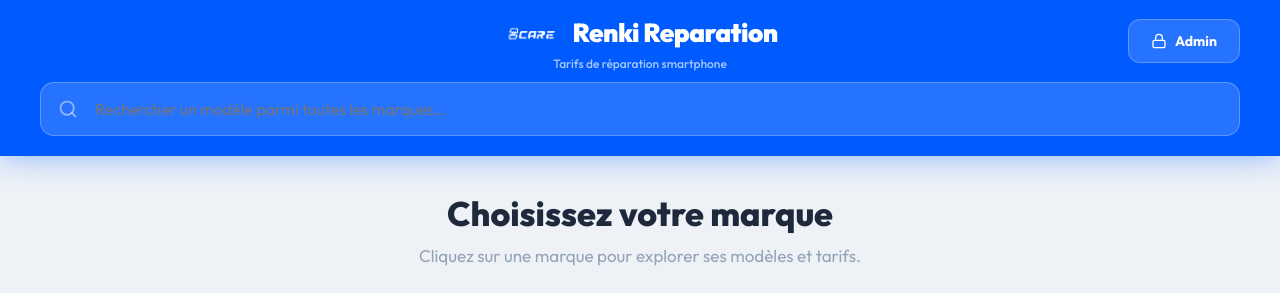
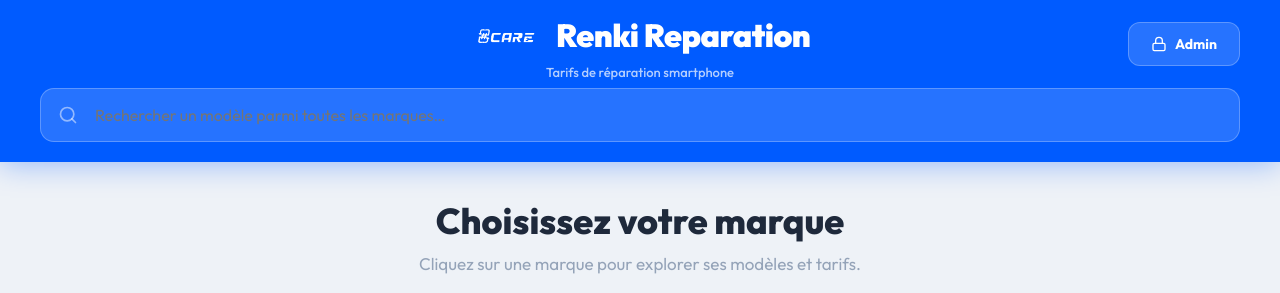
Before and after one commit to RenkiConnected/renki-reparation, a React (Vite) app: page / in a window 1280 px wide. Shown: the top 293 px of the page. Built offline with nearby package versions, Linux system fonts and the light colour scheme.

Commit message:
Add files via upload

```diff
--- a/src/App.jsx
+++ b/src/App.jsx
@@ -367,47 +367,65 @@
 @media(max-width:600px){
  :root{--header-h:auto}
 
- /* Public view mobile */
+ /* ── Header mobile compact et CENTRÉ ── */
+ .header-wrap{padding:0 12px !important}
+ .header-row{height:64px !important}
+ .header-left{width:60px !important}
+ .header-right{width:60px !important}
+ .header-logo{height:26px !important}
+ .header-sitename{font-size:16px !important;white-space:nowrap !important}
+ .header-center{gap:6px !important}
+ .header-sub{font-size:10px !important}
+ .header-retour-text{display:none !important}
+ .header-admin-text{display:none !important}
+ .header-btn{padding:8px 10px !important;font-size:12px !important;min-width:0 !important}
+
+ /* ── Barre recherche mobile ── */
+ .search-input{font-size:15px !important;padding:12px 14px 12px 44px !important}
+ .search-wrap{padding-bottom:12px !important}
+
+ /* ── Main mobile ── */
  .public-main{padding:16px 12px 90px}
+
+ /* ── Titre section ── */
+ .section-title{font-size:22px !important;margin-bottom:6px !important}
+ .section-sub{font-size:13px !important;margin-bottom:20px !important}
+
+ /* ── Tuiles marques : 2 PAR RANGÉE ── */
+ .brand-grid{
+   display:grid !important;
+   grid-template-columns:1fr 1fr !important;
+   gap:12px !important;
+   justify-items:stretch !important;
+   width:100% !important;
+ }
+ .brand-tile{width:auto !important;flex-shrink:unset !important}
+ .brand-tile-zone{padding:16px 8px 12px !important}
+ .brand-tile-logo{max-width:56px !important;max-height:36px !important}
+ .brand-tile-fallback{width:48px !important;height:48px !important;font-size:20px !important}
+ .brand-tile-name{font-size:15px !important;margin-bottom:3px !important}
+ .brand-tile-info{font-size:11px !important}
+
+ /* ── Chips prix ── */
  .prices-grid{grid-template-columns:1fr 1fr;gap:8px}
- .pc{padding:12px 11px}
-
- /* Header mobile : logo plus petit, nom plus petit */
- .header-logo{height:28px !important}
- .header-sitename{font-size:17px !important}
- .header-center{gap:8px !important}
- .header-sub{font-size:10px !important}
- .header-retour span{display:none}
- .header-admin span.admin-txt{display:none}
-
- /* Brand grid 2 col on phone */
- .brand-grid{flex-direction:column !important;align-items:center !important}
- .brand-grid > div{width:100% !important;max-width:340px !important}
- .brand-tile-logo{width:64px !important;height:42px !important;max-width:64px !important;max-height:40px !important}
- .brand-tile-zone{padding:18px 12px 14px !important}
-
- /* Model rows bigger touch targets */
- .mr-header{padding:16px 14px !important;min-height:60px}
- .mr-name{font-size:15px !important}
- .mr-chevron{width:36px !important;height:36px !important}
-
- /* Admin — hide sidebar, show bottom nav */
+ .pc{padding:12px 10px}
+
+ /* ── Model rows ── */
+ .mr-header{padding:14px 12px !important;min-height:56px}
+ .mr-name{font-size:14px !important}
+ .mr-chevron{width:34px !important;height:34px !important}
+
+ /* ── Admin ── */
  .admin-aside{display:none}
  .admin-bottomnav{display:block}
  .admin-main{padding-bottom:72px}
-
- /* Brands tab stacked on mobile */
  .brands-layout{flex-direction:column}
  .brands-sidebar{width:100%;border-right:none;border-bottom:1px solid var(--g200);max-height:52px;overflow:hidden;flex-shrink:0}
  .brands-sidebar.open{max-height:300px;overflow-y:auto}
  .brands-content{padding:12px}
-
- /* Admin model rows */
  .admin-model-row{flex-direction:column !important;gap:8px !important}
  .admin-model-prices{flex-wrap:wrap}
  .admin-model-actions{flex-direction:row !important;justify-content:flex-end}
-
- /* Requests card */
  .req-card-body{flex-direction:column !important}
  .req-card-actions{flex-direction:row !important;justify-content:flex-end;flex-wrap:wrap}
 }
@@ -601,10 +619,10 @@
          return(
            <div key={rt.id} className="pc">
              <div style={{display:"flex",alignItems:"center",gap:"8px",marginBottom:"9px"}}>
-               <span style={{fontSize:"24px",lineHeight:1}}>{rt.icon}</span>
-               <span style={{fontSize:"12px",fontWeight:700,color:"var(--g500)",lineHeight:1.2}}>{rt.label}</span>
+               <span style={{fontSize:"28px",lineHeight:1}}>{rt.icon}</span>
+               <span style={{fontSize:"13px",fontWeight:700,color:"var(--g500)",lineHeight:1.2}}>{rt.label}</span>
              </div>
-             <div style={{fontSize:"30px",fontWeight:900,letterSpacing:"-1.5px",lineHeight:1,
+             <div style={{fontSize:"34px",fontWeight:900,letterSpacing:"-1.5px",lineHeight:1,
                color:price!=null?"var(--bl)":"var(--g300)",fontFamily:"'DM Mono',monospace"}}>
                {price!=null?`${price}€`:"—"}
              </div>
@@ -693,54 +711,63 @@
 
      {/* ── HEADER ── */}
      <header style={{background:"var(--bl)",boxShadow:"0 2px 28px rgba(0,91,255,.38)",
-       position:"sticky",top:0,zIndex:100}}>
-       <div style={{maxWidth:"100%",margin:"0 auto",padding:"0 40px"}}>
-         <div style={{display:"flex",alignItems:"center",justifyContent:"space-between",
-           height:"82px",gap:"16px"}}>
-
-           {/* Gauche : bouton retour si page modèles */}
-           <div style={{width:"120px",flexShrink:0}}>
+       position:"sticky",top:0,zIndex:100,overflow:"hidden"}}>
+       <div className="header-wrap" style={{maxWidth:"100%",margin:"0 auto",padding:"0 40px",boxSizing:"border-box"}}>
+
+         {/* Ligne principale */}
+         <div className="header-row" style={{display:"flex",alignItems:"center",
+           justifyContent:"space-between",height:"88px",gap:"8px"}}>
+
+           {/* Gauche */}
+           <div className="header-left" style={{width:"130px",flexShrink:0,minWidth:0}}>
              {screen==="models"&&(
-               <button onClick={goBack} style={{background:"rgba(255,255,255,.18)",border:"1px solid rgba(255,255,255,.25)",
-                 borderRadius:"10px",color:"#fff",padding:"10px 14px",cursor:"pointer",display:"flex",
-                 alignItems:"center",gap:"8px",fontSize:"14px",fontWeight:600,
-                 transition:"background .15s"}}
-                 onMouseEnter={e=>e.currentTarget.style.background="rgba(255,255,255,.28)"}
-                 onMouseLeave={e=>e.currentTarget.style.background="rgba(255,255,255,.18)"}>
-                 <IBack/> Retour
+               <button onClick={goBack} style={{background:"rgba(255,255,255,.18)",
+                 border:"1px solid rgba(255,255,255,.25)",borderRadius:"10px",color:"#fff",
+                 padding:"10px 14px",cursor:"pointer",display:"flex",alignItems:"center",
+                 gap:"8px",fontSize:"14px",fontWeight:600,whiteSpace:"nowrap",
+                 maxWidth:"100%",overflow:"hidden"}}>
+                 <IBack/>
+                 <span className="header-retour-text">Retour</span>
                </button>
              )}
            </div>
 
-           {/* Centre : logo Care + nom du site */}
-           <div style={{flex:1,display:"flex",flexDirection:"column",alignItems:"center",justifyContent:"center",gap:"2px"}}>
-             <div className="header-center" style={{display:"flex",alignItems:"center",gap:"12px"}}>
-               <img className="header-logo" src="/care-logo.png" alt="Care" style={{height:"42px",objectFit:"contain",
-                 filter:"brightness(0) invert(1)",flexShrink:0}}
+           {/* Centre */}
+           <div style={{flex:1,display:"flex",flexDirection:"column",alignItems:"center",
+             gap:"3px",minWidth:0,overflow:"hidden"}}>
+             <div className="header-center" style={{display:"flex",alignItems:"center",
+               gap:"14px",maxWidth:"100%"}}>
+               <img className="header-logo" src="/care-logo.png" alt="Care"
+                 style={{height:"52px",objectFit:"contain",filter:"brightness(0) invert(1)",flexShrink:0}}
                  onError={e=>e.target.style.display="none"}/>
-               <div className="header-sitename" style={{fontWeight:900,fontSize:"26px",color:"#fff",letterSpacing:"-.5px",
-                 textAlign:"center",whiteSpace:"nowrap"}}>{siteName}</div>
+               <div className="header-sitename"
+                 style={{fontWeight:900,fontSize:"32px",color:"#fff",letterSpacing:"-.5px",
+                   whiteSpace:"nowrap",overflow:"hidden",textOverflow:"ellipsis"}}>
+                 {siteName}
+               </div>
              </div>
-             <div className="header-sub" style={{fontSize:"12px",color:"rgba(255,255,255,.65)",fontWeight:500,textAlign:"center"}}>
+             <div className="header-sub"
+               style={{fontSize:"13px",color:"rgba(255,255,255,.7)",fontWeight:500,textAlign:"center",whiteSpace:"nowrap"}}>
                {screen==="models"&&brand
-                 ? <><span style={{opacity:.6}}>Marques</span>{" › "}<span style={{fontWeight:700}}>{brand.name}</span></>
+                 ? <><span style={{opacity:.7}}>Marques</span>{" › "}<span style={{fontWeight:700}}>{brand.name}</span></>
                  : "Tarifs de réparation smartphone"}
              </div>
            </div>
 
-           {/* Droite : bouton Admin */}
-           <div style={{width:"120px",flexShrink:0,display:"flex",justifyContent:"flex-end"}}>
-             <button onClick={onAdminClick}
+           {/* Droite */}
+           <div className="header-right" style={{width:"130px",flexShrink:0,display:"flex",justifyContent:"flex-end",minWidth:0}}>
+             <button className="header-btn" onClick={onAdminClick}
                style={{background:"rgba(255,255,255,.15)",border:"1px solid rgba(255,255,255,.25)",
                  borderRadius:"12px",color:"#fff",padding:"12px 22px",fontSize:"14px",fontWeight:700,
                  display:"flex",alignItems:"center",gap:"8px",cursor:"pointer",whiteSpace:"nowrap"}}>
-               <ILock/> Admin
+               <ILock/>
+               <span className="header-admin-text">Admin</span>
              </button>
            </div>
          </div>
 
          {/* Barre de recherche */}
-         <div style={{paddingBottom:"20px"}}>
+         <div className="search-wrap" style={{paddingBottom:"20px"}}>
            <div style={{position:"relative"}}>
              <span style={{position:"absolute",left:"18px",top:"50%",transform:"translateY(-50%)",
                color:"rgba(255,255,255,.5)",pointerEvents:"none",display:"flex"}}><ISearch s={20}/></span>
@@ -794,20 +821,18 @@
        {/* Grille marques */}
        {!search.trim()&&screen==="brands"&&(
          <div className="aI" style={{textAlign:"center"}}>
-           <h2 style={{fontSize:"34px",fontWeight:800,color:"var(--g800)",marginBottom:"10px"}}>
+           <h2 className="section-title" style={{fontSize:"36px",fontWeight:800,color:"var(--g800)",marginBottom:"10px"}}>
              Choisissez votre marque
            </h2>
-           <p style={{fontSize:"17px",color:"var(--g400)",marginBottom:"40px"}}>
+           <p className="section-sub" style={{fontSize:"17px",color:"var(--g400)",marginBottom:"40px"}}>
              Cliquez sur une marque pour explorer ses modèles et tarifs.
            </p>
            <div className="brand-grid" style={{
-             display:"flex",flexWrap:"wrap",justifyContent:"center",gap:"28px"
+             display:"flex",flexWrap:"wrap",justifyContent:"center",gap:"28px",boxSizing:"border-box"
            }}>
              {brands.map((b,i)=>(
-               <div key={b.id} className="bt aU" style={{
-                   animationDelay:`${i*0.06}s`,
-                   width:"300px",flexShrink:0
-                 }}
+               <div key={b.id} className="bt aU brand-tile"
+                 style={{animationDelay:`${i*0.06}s`,width:"300px",flexShrink:0,minWidth:0}}
                  onClick={()=>openBrand(b.id)}
                  onMouseEnter={e=>e.currentTarget.style.borderColor=b.accent||"var(--bl)"}
                  onMouseLeave={e=>e.currentTarget.style.borderColor="transparent"}>
@@ -820,7 +845,7 @@
                          filter:"drop-shadow(0 2px 10px rgba(0,0,0,.15))"}}
                        onError={e=>{e.target.style.display="none";e.target.nextSibling.style.display="flex";}}
                      />
-                     <div style={{display:"none",width:"72px",height:"72px",background:b.accent||"var(--bl)",
+                     <div className="brand-tile-fallback" style={{display:"none",width:"72px",height:"72px",background:b.accent||"var(--bl)",
                        borderRadius:"18px",alignItems:"center",justifyContent:"center",
                        fontSize:"32px",fontWeight:900,color:"#fff"}}>
                        {b.name[0]}
@@ -829,10 +854,10 @@
                  </div>
                  <div style={{background:"#fff",padding:"20px 24px 22px",
                    borderTop:`4px solid ${b.accent||"var(--bl)"}`,textAlign:"left"}}>
-                   <div style={{fontWeight:800,fontSize:"21px",color:"var(--g900)",marginBottom:"6px"}}>
+                   <div className="brand-tile-name" style={{fontWeight:800,fontSize:"21px",color:"var(--g900)",marginBottom:"6px"}}>
                      {b.name}
                    </div>
-                   <div style={{display:"flex",justifyContent:"space-between",alignItems:"center"}}>
+                   <div className="brand-tile-info" style={{display:"flex",justifyContent:"space-between",alignItems:"center"}}>
                      <span style={{fontSize:"14px",color:"var(--g400)"}}>
                        {b.models.length} modèle{b.models.length>1?"s":""}
                      </span>
@@ -970,9 +995,9 @@
              :<span style={{fontSize:"16px",fontWeight:800,color:"var(--bl)"}}>{b.name[0]}</span>}
          </div>
          <div style={{flex:1,minWidth:0}}>
-           <div style={{fontWeight:700,fontSize:"14px",overflow:"hidden",textOverflow:"ellipsis",whiteSpace:"nowrap",
+           <div style={{fontWeight:700,fontSize:"15px",overflow:"hidden",textOverflow:"ellipsis",whiteSpace:"nowrap",
              color:activeBrandId===b.id?"var(--bl)":"var(--g800)"}}>{b.name}</div>
-           <div style={{fontSize:"11px",color:"var(--g400)"}}>{b.models.length} modèles</div>
+           <div style={{fontSize:"13px",color:"var(--g400)"}}>{b.models.length} modèles</div>
          </div>
          <div style={{display:"flex",gap:"2px",flexShrink:0}}>
            <button onClick={e=>{e.stopPropagation();setForm({name:b.name,logo:b.logo||"",accent:b.accent||"#005BFF"});setModal({type:"editBrand",data:b});}}
@@ -1017,8 +1042,8 @@
              <div style={{display:"flex",alignItems:"center",gap:"12px"}}>
                {brand.logo&&<img src={brand.logo} alt="" style={{height:"30px",objectFit:"contain"}} onError={e=>e.target.style.display="none"}/>}
                <div>
-                 <h2 style={{fontWeight:800,fontSize:"18px"}}>{brand.name}</h2>
-                 <p style={{color:"var(--g400)",fontSize:"12px"}}>{brand.models.length} modèles</p>
+                 <h2 style={{fontWeight:800,fontSize:"22px"}}>{brand.name}</h2>
+                 <p style={{color:"var(--g400)",fontSize:"14px"}}>{brand.models.length} modèles</p>
                </div>
              </div>
              <Btn onClick={()=>{setForm({name:""});setModal({type:"addModel"})}}><IPlus/> Ajouter un modèle</Btn>
@@ -1038,11 +1063,11 @@
                        cursor:idx===sorted.length-1?"default":"pointer",opacity:idx===sorted.length-1?.3:1,display:"flex"}}><IArrowD/></button>
                  </div>
                  <div style={{flex:1,minWidth:0}}>
-                   <div style={{fontWeight:700,fontSize:"14px",marginBottom:"8px"}}>{m.name}</div>
+                   <div style={{fontWeight:700,fontSize:"16px",marginBottom:"10px"}}>{m.name}</div>
                    <div className="admin-model-prices" style={{display:"flex",flexWrap:"wrap",gap:"5px"}}>
                      {RT_KEYS.map(k=>(
-                       <span key={k} style={{fontSize:"11px",background:"var(--g100)",borderRadius:"6px",
-                         padding:"3px 8px",color:"var(--g600)",fontFamily:"'DM Mono',monospace"}}>
+                       <span key={k} style={{fontSize:"13px",background:"var(--g100)",borderRadius:"6px",
+                         padding:"4px 10px",color:"var(--g600)",fontFamily:"'DM Mono',monospace"}}>
                          {RT_ICONS[k]} {m.prices[k]!=null?`${m.prices[k]}€`:"—"}
                        </span>
                      ))}
@@ -1178,7 +1203,7 @@
  return(
    <div style={{padding:"24px",overflowY:"auto",flex:1}}>
      <div style={{display:"flex",alignItems:"center",gap:"12px",marginBottom:"24px"}}>
-       <h2 style={{fontWeight:800,fontSize:"20px"}}>Demandes de modification</h2>
+       <h2 style={{fontWeight:800,fontSize:"24px"}}>Demandes de modification</h2>
        {pending.length>0&&<span className="tag to">{pending.length} en attente</span>}
      </div>
 
@@ -1231,7 +1256,7 @@
 
  return(
    <div style={{padding:"28px",overflowY:"auto",flex:1}}>
-     <h2 style={{fontWeight:800,fontSize:"20px",marginBottom:"24px"}}>Paramètres</h2>
+     <h2 style={{fontWeight:800,fontSize:"24px",marginBottom:"24px"}}>Paramètres</h2>
      <div style={{maxWidth:"560px"}}>
        <div style={{background:"#fff",borderRadius:"var(--r16)",padding:"20px 24px",boxShadow:"var(--sh1)",marginBottom:"16px"}}>
          <h3 style={{fontWeight:700,fontSize:"14px",marginBottom:"16px",color:"var(--g700)"}}>🏷️ Nom du site</h3>
```
